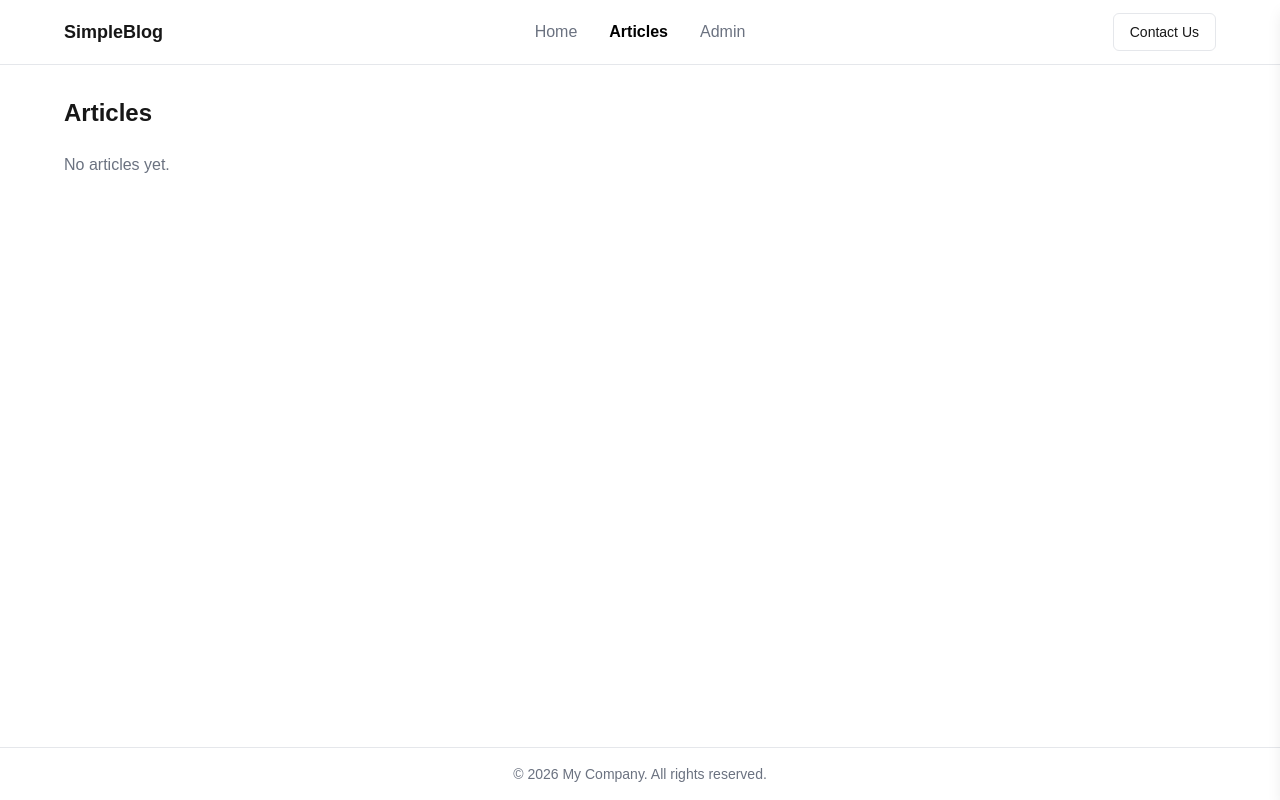
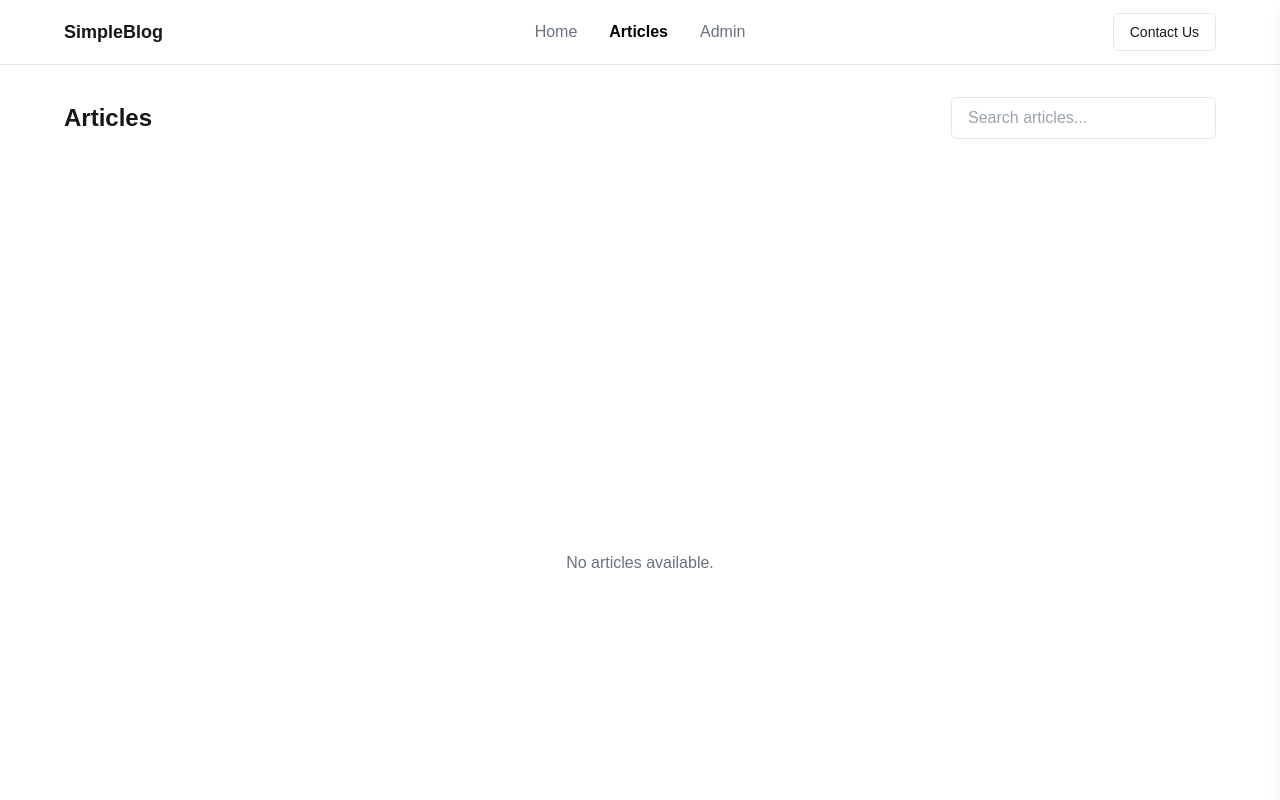
Before and after one commit to Rizkydba/simple-blog-app, a Next.js app: page /articles in a window 1280 px wide. Shown: the top 800 px of the page. Built offline with nearby package versions, Linux system fonts and the light colour scheme.

Commit message:
feat: add search input on articles page and improve article data search on admin page

```diff
--- a/src/app/admin/articles/page.tsx
+++ b/src/app/admin/articles/page.tsx
@@ -87,6 +87,7 @@ export default function AdminArticlesPage() {
         <div className="flex flex-col gap-4 overflow-x-auto">
             <div className="flex flex-row gap-4  justify-between">
                 {/* SEARCH */}
+                <div className="relative max-w-md">
                 <input
                     type="text"
                     placeholder="Search articles..."
@@ -95,8 +96,22 @@ export default function AdminArticlesPage() {
                     setSearch(e.target.value);
                     setCurrentPage(1);
                     }}
-                    className="border rounded-md px-3 py-2 w-full md:max-w-sm"
+                    className="w-full border rounded-md px-4 py-2 pr-10 outline-none"
                 />
+
+                {/* CLEAR BUTTON */}
+                {search && (
+                    <button
+                    onClick={() => {
+                        setSearch("");
+                        setCurrentPage(1);
+                    }}
+                    className="absolute right-3 top-1/2 -translate-y-1/2 text-gray-400 hover:text-black transition"
+                    >
+                    ✕
+                    </button>
+                )}
+                </div>
 
                 {/* LIMIT */}
                 <select
--- a/src/app/articles/page.tsx
+++ b/src/app/articles/page.tsx
@@ -10,20 +10,82 @@ import Image from "next/image";
 export default function ArticlesPage() {
   const [articles, setArticles] = useState<Article[]>([]);
 
+  const [search, setSearch] = useState("");
+
+  const [currentPage, setCurrentPage] = useState(1);
+
+  const articlesPerPage = 6;
+
   useEffect(() => {
     const data = getArticles();
     setArticles(data);
   }, []);
 
+    const filteredArticles = articles.filter((article) => {
+    const keyword = search.toLowerCase();
+
+    const titleMatch = article.title
+        .toLowerCase()
+        .includes(keyword);
+
+    const contentMatch = stripHtml(article.content)
+        .toLowerCase()
+        .includes(keyword);
+
+    return titleMatch || contentMatch;
+    });
+
+    const totalPages = Math.ceil(
+    filteredArticles.length / articlesPerPage
+    );
+
+    const startIndex =
+    (currentPage - 1) * articlesPerPage;
+
+    const paginatedArticles =
+    filteredArticles.slice(
+        startIndex,
+        startIndex + articlesPerPage
+    );
+
   return (
     <div className="space-y-6 pt-8 pb-20">
+    <div className="flex flex-row justify-between items-center">
       <h1 className="text-2xl font-bold">Articles</h1>
 
-      {articles.length === 0 ? (
-        <p className="text-gray-500">No articles yet.</p>
+      {/* SEARCH */}
+      <div className="relative max-w-md">
+        <input
+            type="text"
+            placeholder="Search articles..."
+            value={search}
+            onChange={(e) => {
+            setSearch(e.target.value);
+            setCurrentPage(1);
+            }}
+            className="w-full border rounded-md px-4 py-2 pr-10 outline-none"
+        />
+
+        {/* CLEAR BUTTON */}
+        {search && (
+            <button
+            onClick={() => {
+                setSearch("");
+                setCurrentPage(1);
+            }}
+            className="absolute right-3 top-1/2 -translate-y-1/2 text-gray-400 hover:text-black transition"
+            >
+            ✕
+            </button>
+        )}
+        </div>
+    </div>
+
+      {filteredArticles.length === 0 ? (
+        <div className="w-full min-h-screen flex flex-col justify-center text-gray-500 text-center">No articles available.</div>
       ) : (
         <div className="grid grid-cols-1 md:grid-cols-2 xl:grid-cols-3 gap-6">
-          {articles.map((article) => (
+          {paginatedArticles.map((article) => (
             <div key={article.id} className="grid grid-flow-col grid-rows-2 overflow-hidden border rounded-xl hover:shadow-md transition bg-white">
               {/* THUMBNAIL */}
                 {article.thumbnail && (
@@ -73,6 +135,27 @@ export default function ArticlesPage() {
           ))}
         </div>
       )}
+      {totalPages > 1 && (
+        <div className="flex justify-center items-center gap-2 pt-6">
+            {Array.from({ length: totalPages }).map((_, index) => {
+            const page = index + 1;
+
+            return (
+                <button
+                key={page}
+                onClick={() => setCurrentPage(page)}
+                className={`px-4 py-2 rounded-md border text-sm transition ${
+                    currentPage === page
+                    ? "bg-black text-white"
+                    : "bg-white hover:bg-gray-100"
+                }`}
+                >
+                {page}
+                </button>
+            );
+            })}
+        </div>
+        )}
     </div>
   );
 }
--- a/src/components/articles/ArticleForm.tsx
+++ b/src/components/articles/ArticleForm.tsx
@@ -41,7 +41,7 @@ export default function ArticleForm({
 
         <input
           type="text"
-          className="w-full border p-2 rounded-md"
+          className="w-full border p-2 rounded-md outline-none"
           value={title}
           onChange={(e) => onTitleChange(e.target.value)}
           required
```
